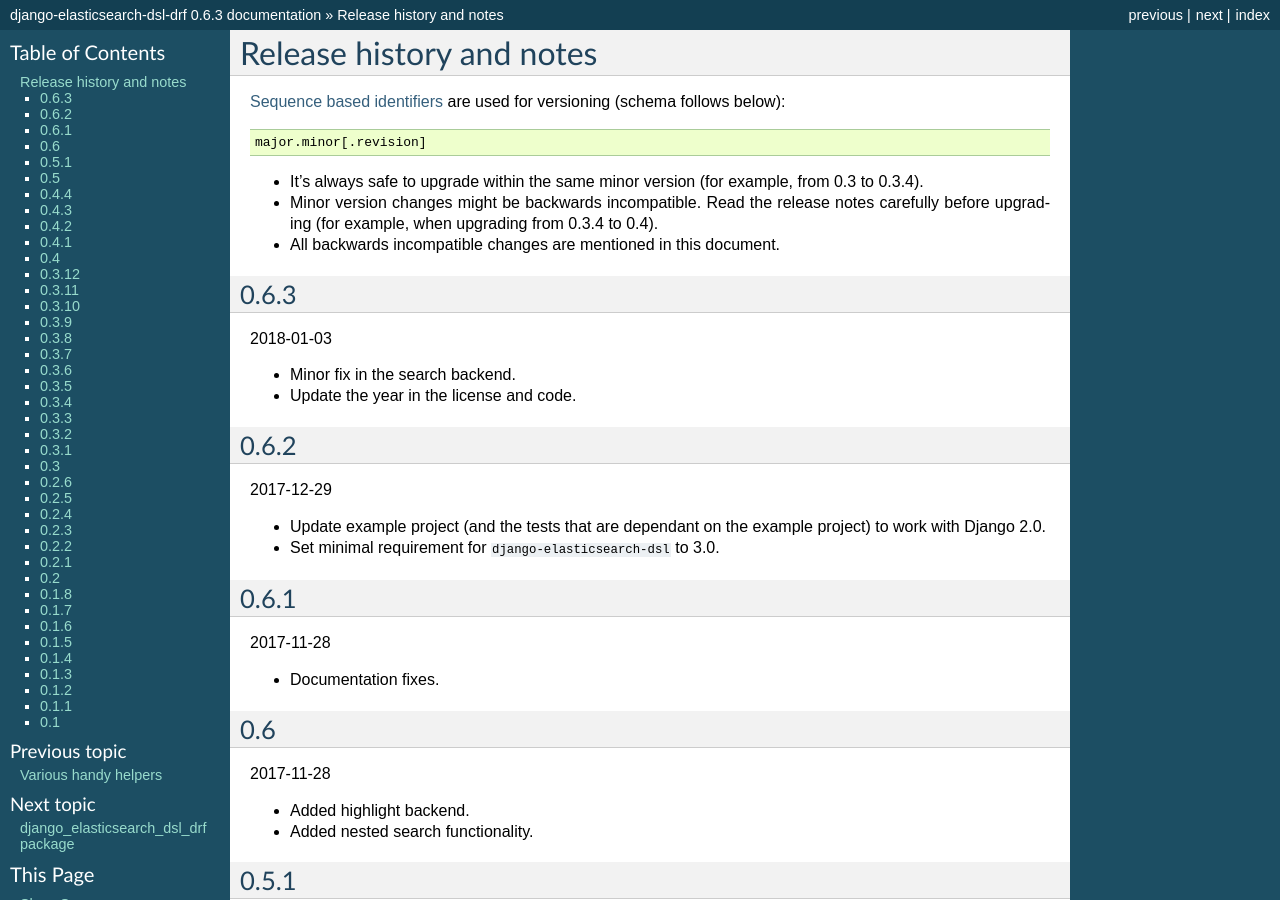
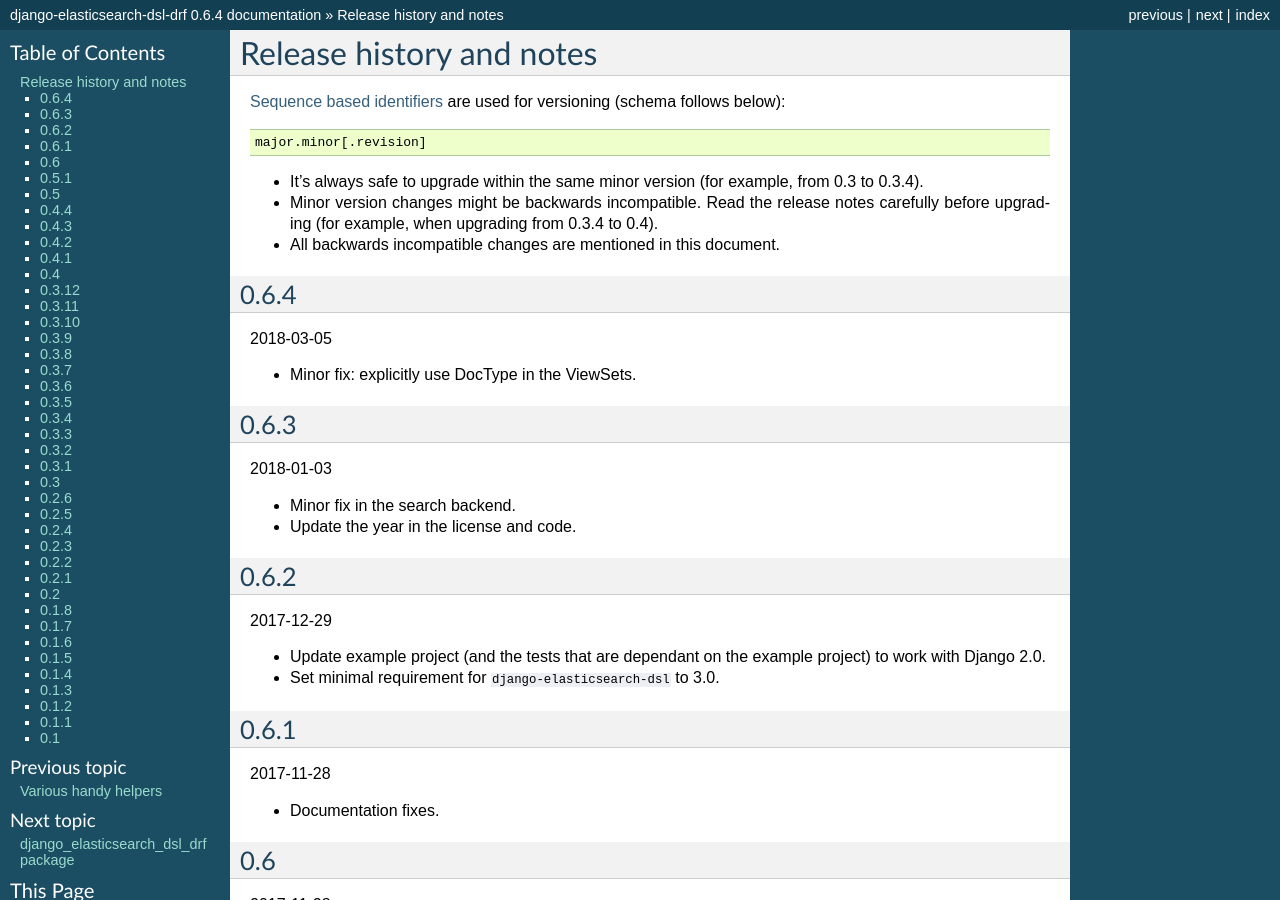
Before and after one commit to barseghyanartur/django-elasticsearch-dsl-drf, a Sphinx documentation site: the page built from docs/changelog.rst, in a window 1280 px wide and 900 px high. Built offline with Sphinx 7.4.7, drawn with Linux system fonts in a browser that asks for light colours; pages that are not in the unit, such as notebooks, are missing from menus; some of the changed text lies outside the part shown.

Commit message:
prepare 0.6.4

```diff
--- a/CHANGELOG.rst
+++ b/CHANGELOG.rst
@@ -14,6 +14,12 @@
   release notes carefully before upgrading (for example, when upgrading from
   0.3.4 to 0.4).
 - All backwards incompatible changes are mentioned in this document.
+
+0.6.4
+-----
+2018-03-05
+
+- Minor fix: explicitly use DocType in the ViewSets.
 
 0.6.3
 -----
--- a/docs/changelog.rst
+++ b/docs/changelog.rst
@@ -14,6 +14,12 @@
   release notes carefully before upgrading (for example, when upgrading from
   0.3.4 to 0.4).
 - All backwards incompatible changes are mentioned in this document.
+
+0.6.4
+-----
+2018-03-05
+
+- Minor fix: explicitly use DocType in the ViewSets.
 
 0.6.3
 -----
--- a/setup.py
+++ b/setup.py
@@ -2,7 +2,7 @@
 
 from setuptools import find_packages, setup
 
-version = '0.6.3'
+version = '0.6.4'
 
 DOCS_TRANSFORMATIONS = (
     (
--- a/src/django_elasticsearch_dsl_drf/__init__.py
+++ b/src/django_elasticsearch_dsl_drf/__init__.py
@@ -3,7 +3,7 @@
 """
 
 __title__ = 'django-elasticsearch-dsl-drf'
-__version__ = '0.6.3'
+__version__ = '0.6.4'
 __author__ = 'Artur Barseghyan <artur.barseghyan@gmail.com>'
 __copyright__ = '2017-2018 Artur Barseghyan'
 __license__ = 'GPL 2.0/LGPL 2.1'
```
